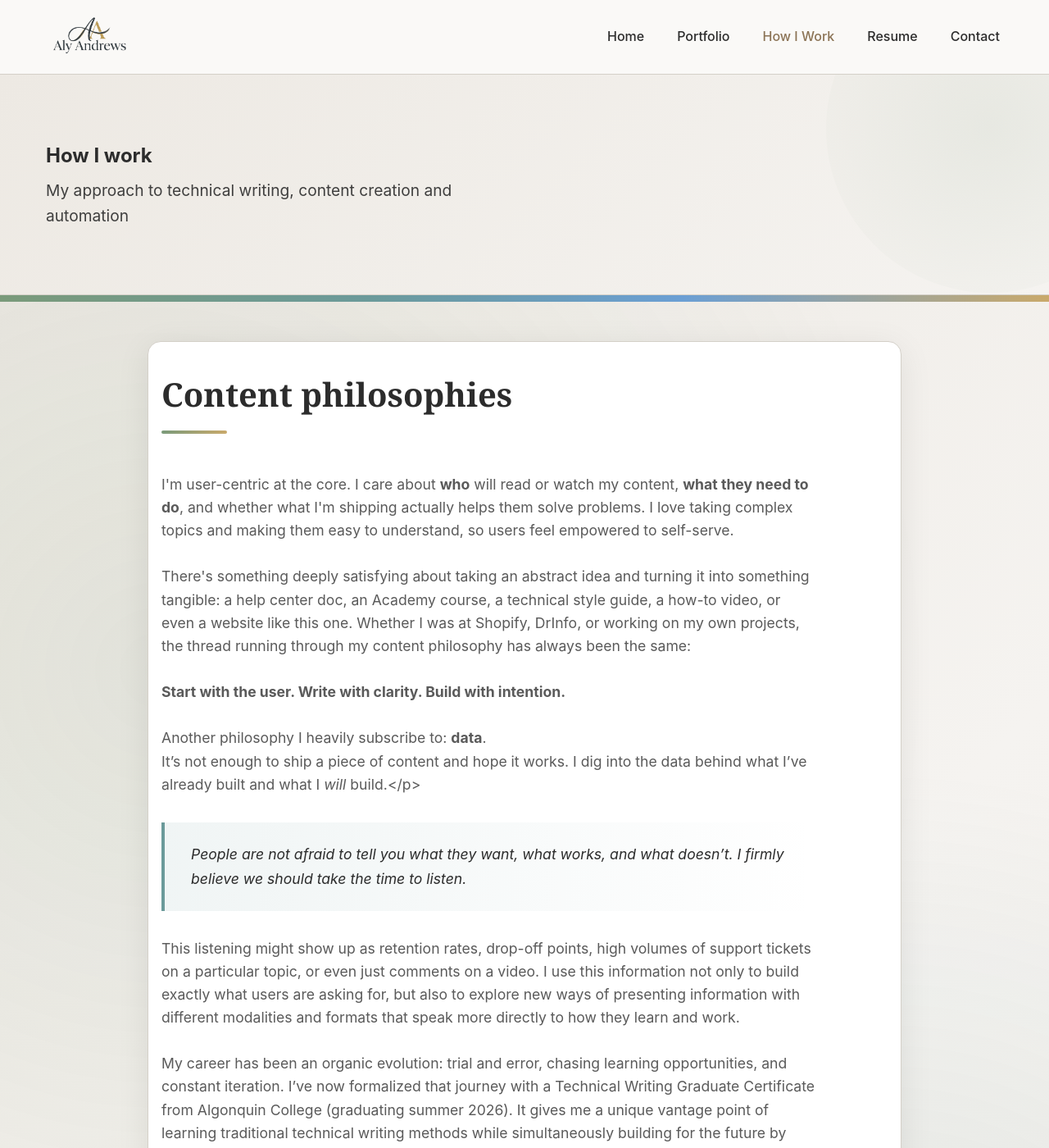
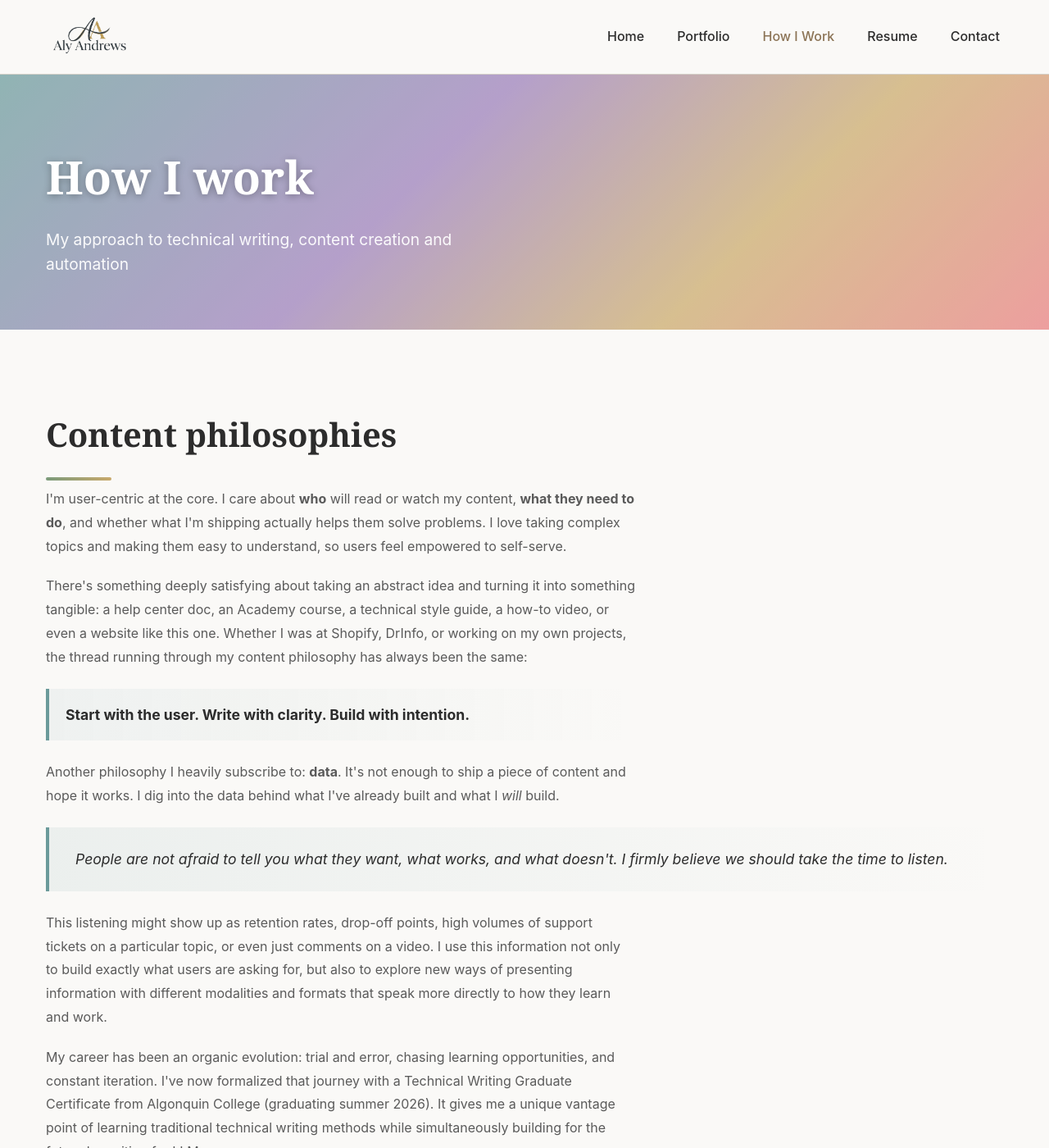
Before and after one commit to aly-andrews/aly-andrews.github.io, a Jekyll site: the page built from how-i-work.md, in a window 1280 px wide and 1400 px high. Shown: the whole window at 82% size. Built offline with Jekyll 4.4.1, drawn with Linux system fonts in a browser that asks for light colours; some of the changed text lies outside the part shown.

Commit message:
Style hero banners with Playfair Display, gradient backgrounds, and left-aligned text
- Apply consistent gradient hero styling (teal/purple/gold/coral) to all pages
- Use Playfair Display font for all hero titles
- Left-align hero copy to match page content alignment
- Lighten gradient opacity with white overlay
- Restructure How I work page with portfolio-style modular sections
- Match hero title sizing across all pages (3.5rem)

```diff
--- a/assets/css/main.css
+++ b/assets/css/main.css
@@ -520,23 +520,50 @@ img {
   font-style: italic;
 }
 
-/* Page header */
+/* Page header – same gradient, overlay and left alignment as portfolio hero */
 .page-header {
-  background: linear-gradient(135deg, var(--bg-accent) 0%, var(--bg-light) 100%);
-  color: var(--text-color);
-  padding: 4rem 0;
+  background: linear-gradient(135deg, var(--accent-teal) 0%, var(--accent-purple) 40%, var(--accent-gold) 70%, var(--accent-coral) 100%);
+  color: white;
+  padding: 5rem 0 4rem;
   text-align: left;
-  border-bottom: 1px solid var(--border-color);
+  border-bottom: none;
+  position: relative;
+  overflow: hidden;
+}
+
+.page-header::after {
+  content: '';
+  position: absolute;
+  top: 0;
+  left: 0;
+  right: 0;
+  bottom: 0;
+  background: rgba(255, 255, 255, 0.25);
+  pointer-events: none;
+  z-index: 0;
+}
+
+.page-header .container {
+  position: relative;
+  z-index: 1;
 }
 
 .page-header h1 {
+  font-family: var(--font-heading);
   font-size: 3rem;
   margin-bottom: var(--spacing-unit);
+  color: white;
+  text-shadow: 0 2px 10px rgba(0,0,0,0.3);
+}
+
+.page-header .page-subtitle {
+  color: white;
+  opacity: 0.95;
 }
 
 .page-subtitle {
   font-size: 1.2rem;
-  opacity: 0.9;
+  opacity: 0.95;
   max-width: 600px;
   margin: 0;
 }
@@ -1335,9 +1362,9 @@ img {
   right: 0;
   bottom: 0;
   background:
-    radial-gradient(circle at 20% 30%, rgba(122, 154, 122, 0.1) 0%, transparent 50%),
-    radial-gradient(circle at 80% 70%, rgba(107, 154, 154, 0.1) 0%, transparent 50%),
-    radial-gradient(circle at 50% 50%, rgba(201, 169, 107, 0.08) 0%, transparent 50%);
+    radial-gradient(circle at 20% 30%, rgba(122, 154, 122, 0.05) 0%, transparent 50%),
+    radial-gradient(circle at 80% 70%, rgba(107, 154, 154, 0.05) 0%, transparent 50%),
+    radial-gradient(circle at 50% 50%, rgba(201, 169, 107, 0.04) 0%, transparent 50%);
   pointer-events: none;
   z-index: 0;
 }
@@ -1355,11 +1382,11 @@ img {
 .shape {
   position: absolute;
   border-radius: 50%;
-  opacity: 0.35;
+  opacity: 0.2;
   animation: float 20s infinite ease-in-out;
   filter: blur(35px);
   will-change: transform;
-  box-shadow: 0 0 60px rgba(0, 0, 0, 0.1);
+  box-shadow: 0 0 60px rgba(0, 0, 0, 0.08);
 }
 
 .shape::before {
@@ -1453,9 +1480,10 @@ img {
   position: relative;
   z-index: 1;
   width: 100%;
-  max-width: 1200px;
+  max-width: var(--max-width);
   margin: 0 auto;
   padding: 0 var(--spacing-unit);
+  box-sizing: border-box;
 }
 
 .hero-creative .hero-title {
@@ -1603,7 +1631,8 @@ img {
     height: 48px;
   }
 
-  .page-header h1 {
+  .page-header h1,
+  .page-header-creative h1 {
     font-size: 2rem;
   }
 
@@ -2560,37 +2589,78 @@ img {
 }
 
 /* Creative Work Page */
+/* How I work and other creative pages – same gradient, overlay and left alignment as portfolio hero */
 .page-header-creative {
-  background: linear-gradient(135deg, var(--bg-accent) 0%, var(--bg-light) 100%);
-  color: var(--text-color);
-  padding: 5rem 0;
+  background: linear-gradient(135deg, var(--accent-teal) 0%, var(--accent-purple) 40%, var(--accent-gold) 70%, var(--accent-coral) 100%);
+  color: white;
+  padding: 5rem 0 4rem;
   text-align: left;
-  border-bottom: 1px solid var(--border-color);
+  border-bottom: none;
   position: relative;
   overflow: hidden;
 }
 
-.page-header-creative::before {
+.page-header-creative::after {
   content: '';
   position: absolute;
-  top: -50%;
-  right: -10%;
-  width: 400px;
-  height: 400px;
-  background: radial-gradient(circle, rgba(122, 154, 122, 0.1), transparent);
-  border-radius: 50%;
-}
-
-/* Portfolio Hero Banner */
+  top: 0;
+  left: 0;
+  right: 0;
+  bottom: 0;
+  background: rgba(255, 255, 255, 0.25);
+  pointer-events: none;
+  z-index: 0;
+}
+
+.page-header-creative .container {
+  position: relative;
+  z-index: 1;
+}
+
+.page-header-creative h1 {
+  font-family: var(--font-heading);
+  font-size: 3.5rem;
+  margin-bottom: 1rem;
+  color: white;
+  border-bottom: none;
+  padding-bottom: 0;
+  text-shadow: 0 2px 10px rgba(0,0,0,0.3);
+}
+
+.page-header-creative .page-subtitle {
+  color: white;
+  opacity: 0.95;
+}
+
+/* Portfolio Hero Banner – left-aligned with .container, Playfair title, lighter gradient */
 .portfolio-hero {
   background: linear-gradient(135deg, var(--accent-teal) 0%, var(--accent-purple) 40%, var(--accent-gold) 70%, var(--accent-coral) 100%);
   color: white;
-  padding: 5rem 2rem 4rem;
-  text-align: center;
+  padding: 5rem max(var(--spacing-unit), calc((100vw - 1200px) / 2 + var(--spacing-unit))) 4rem;
+  text-align: left;
   border-radius: 0 0 20px 20px;
   margin-bottom: 2rem;
   box-shadow: 0 10px 30px rgba(0,0,0,0.1);
   position: relative;
+}
+
+.portfolio-hero::after {
+  content: '';
+  position: absolute;
+  top: 0;
+  left: 0;
+  right: 0;
+  bottom: 0;
+  background: rgba(255, 255, 255, 0.25);
+  pointer-events: none;
+  z-index: 0;
+  border-radius: inherit;
+}
+
+.portfolio-hero h1,
+.portfolio-hero p {
+  position: relative;
+  z-index: 1;
 }
 
 .portfolio-hero h1 {
@@ -2606,7 +2676,51 @@ img {
 .portfolio-hero p {
   font-size: 1.3rem;
   max-width: 800px;
-  margin: 0 auto;
+  margin: 0;
+  opacity: 0.95;
+}
+
+/* Shared hero banner for Experience and other pages – same gradient, overlay, left alignment */
+.page-hero-banner {
+  background: linear-gradient(135deg, var(--accent-teal) 0%, var(--accent-purple) 40%, var(--accent-gold) 70%, var(--accent-coral) 100%);
+  color: white;
+  padding: 5rem max(var(--spacing-unit), calc((100vw - 1200px) / 2 + var(--spacing-unit))) 4rem;
+  text-align: left;
+  position: relative;
+  box-shadow: 0 10px 30px rgba(0,0,0,0.1);
+}
+
+.page-hero-banner::after {
+  content: '';
+  position: absolute;
+  top: 0;
+  left: 0;
+  right: 0;
+  bottom: 0;
+  background: rgba(255, 255, 255, 0.25);
+  pointer-events: none;
+  z-index: 0;
+}
+
+.page-hero-banner h1,
+.page-hero-banner .page-hero-subtitle {
+  position: relative;
+  z-index: 1;
+}
+
+.page-hero-banner h1 {
+  font-family: var(--font-heading);
+  font-size: 3.5rem;
+  margin-bottom: 1rem;
+  color: white;
+  border-bottom: none;
+  padding-bottom: 0;
+  text-shadow: 0 2px 10px rgba(0,0,0,0.3);
+}
+
+.page-hero-banner .page-hero-subtitle {
+  font-size: 1.3rem;
+  margin: 0;
   opacity: 0.95;
 }
 
@@ -2645,6 +2759,32 @@ img {
   margin-bottom: 8rem;
 }
 
+/* How I work / portfolio-style section body text */
+.work-section-creative > p {
+  margin-bottom: 1.25rem;
+  color: var(--text-light);
+  line-height: 1.8;
+  max-width: 720px;
+}
+
+.work-section-creative > p:last-of-type {
+  margin-bottom: 0;
+}
+
+.work-section-creative .highlight-line {
+  margin: 1.5rem 0;
+  padding: 1rem 1.25rem;
+  border-left: 4px solid var(--accent-teal);
+  background: linear-gradient(to right, rgba(107, 154, 154, 0.08), transparent);
+  border-radius: 0 8px 8px 0;
+  color: var(--text-color);
+  font-size: 1.1rem;
+}
+
+.work-section-creative blockquote {
+  margin: 1.5rem 0;
+}
+
 /* Placeholder styling for "In progress" content */
 .placeholder {
   font-style: italic;
@@ -2760,15 +2900,19 @@ img {
 }
 
 @media (max-width: 640px) {
-  .portfolio-hero {
+  .portfolio-hero,
+  .page-hero-banner {
     padding: 2.5rem 1rem;
   }
 
-  .portfolio-hero h1 {
+  .portfolio-hero h1,
+  .page-hero-banner h1,
+  .page-header-creative h1 {
     font-size: 2rem;
   }
 
-  .portfolio-hero p {
+  .portfolio-hero p,
+  .page-hero-banner .page-hero-subtitle {
     font-size: 1rem;
   }
 
@@ -3686,15 +3830,19 @@ img {
 
 /* Portfolio Hero Responsive */
 @media (max-width: 768px) {
-  .portfolio-hero {
+  .portfolio-hero,
+  .page-hero-banner {
     padding: 3rem 1rem;
   }
 
-  .portfolio-hero h1 {
+  .portfolio-hero h1,
+  .page-hero-banner h1,
+  .page-header-creative h1 {
     font-size: 2.8rem;
   }
 
-  .portfolio-hero p {
+  .portfolio-hero p,
+  .page-hero-banner .page-hero-subtitle {
     font-size: 1.1rem;
   }
 }
--- a/how-i-work.md
+++ b/how-i-work.md
@@ -11,38 +11,27 @@ permalink: /how-i-work/
   </div>
 </section>
 
-<div class="experience-resume-banner" aria-hidden="true"></div>
-
-<section class="about-content about-content-creative">
-  <div class="about-content-container">
-    <div class="about-intro">
+<section class="work-content-creative">
+  <div class="container">
+    <div class="work-section-creative">
       <h2 class="section-title">Content philosophies</h2>
-
-  <p>I'm user-centric at the core. I care about <strong>who</strong> will read or watch my content, <strong>what they need to do</strong>, and whether what I'm shipping actually helps them solve problems. I love taking complex topics and making them easy to understand, so users feel empowered to self-serve.</p>
-  <br>
-  <p>There's something deeply satisfying about taking an abstract idea and turning it into something tangible: a help center doc, an Academy course, a technical style guide, a how-to video, or even a website like this one. Whether I was at Shopify, DrInfo, or working on my own projects, the thread running through my content philosophy has always been the same:</p>
-<br>
-  <p class="highlight-line"><strong>Start with the user. Write with clarity. Build with intention.</strong></p>
-<br>
-  <p>Another philosophy I heavily subscribe to: <strong>data</strong>.</p>It’s not enough to ship a piece of content and hope it works. I dig into the data behind what I’ve already built and what I <em>will</em> build.</p>
-
-  <blockquote>
-    <p>People are not afraid to tell you what they want, what works, and what doesn’t. I firmly believe we should take the time to listen.</p>
-  </blockquote>
-
-  <p>This listening might show up as retention rates, drop-off points, high volumes of support tickets on a particular topic, or even just comments on a video. I use this information not only to build exactly what users are asking for, but also to explore new ways of presenting information with different modalities and formats that speak more directly to how they learn and work.</p>
-<br>
-  <p>My career has been an organic evolution: trial and error, chasing learning opportunities, and constant iteration. I’ve now formalized that journey with a Technical Writing Graduate Certificate from Algonquin College (graduating summer 2026). It gives me a unique vantage point of learning traditional technical writing methods while simultaneously building for the future by writing for LLMs.</p>
-  <br>
-  <p>There’s real art in weaving strong writing fundamentals together with emerging technology. We’re literally building the plane as we fly it and I warmly welcome that change. I invite others to meet me at this intersection of evolution.</p>
-</div>
+      <p>I'm user-centric at the core. I care about <strong>who</strong> will read or watch my content, <strong>what they need to do</strong>, and whether what I'm shipping actually helps them solve problems. I love taking complex topics and making them easy to understand, so users feel empowered to self-serve.</p>
+      <p>There's something deeply satisfying about taking an abstract idea and turning it into something tangible: a help center doc, an Academy course, a technical style guide, a how-to video, or even a website like this one. Whether I was at Shopify, DrInfo, or working on my own projects, the thread running through my content philosophy has always been the same:</p>
+      <p class="highlight-line"><strong>Start with the user. Write with clarity. Build with intention.</strong></p>
+      <p>Another philosophy I heavily subscribe to: <strong>data</strong>. It's not enough to ship a piece of content and hope it works. I dig into the data behind what I've already built and what I <em>will</em> build.</p>
+      <blockquote>
+        <p>People are not afraid to tell you what they want, what works, and what doesn't. I firmly believe we should take the time to listen.</p>
+      </blockquote>
+      <p>This listening might show up as retention rates, drop-off points, high volumes of support tickets on a particular topic, or even just comments on a video. I use this information not only to build exactly what users are asking for, but also to explore new ways of presenting information with different modalities and formats that speak more directly to how they learn and work.</p>
+      <p>My career has been an organic evolution: trial and error, chasing learning opportunities, and constant iteration. I've now formalized that journey with a Technical Writing Graduate Certificate from Algonquin College (graduating summer 2026). It gives me a unique vantage point of learning traditional technical writing methods while simultaneously building for the future by writing for LLMs.</p>
+      <p>There's real art in weaving strong writing fundamentals together with emerging technology. We're literally building the plane as we fly it and I warmly welcome that change. I invite others to meet me at this intersection of evolution.</p>
     </div>
 
     <div class="pattern-callout pattern-callout--note">
       <p>Click a card below to learn more.</p>
     </div>
 
-    <section class="pattern-section">
+    <div class="work-section-creative">
       <h2 class="section-title">Skillsets</h2>
       <div class="pattern-card-grid">
         <div class="project-card" data-type="popup" data-target="popup-content-ai-automation">
@@ -95,7 +84,7 @@ permalink: /how-i-work/
           </div>
         </div>
       </div>
-    </section>
+    </div>
 
     <!-- Hidden popup content (used by skillset popup) -->
     <div id="popup-content-ai-automation" class="skillset-popup-content" hidden aria-hidden="true">
```
Also changed, not shown: experience.md (+5 -5 lines).
